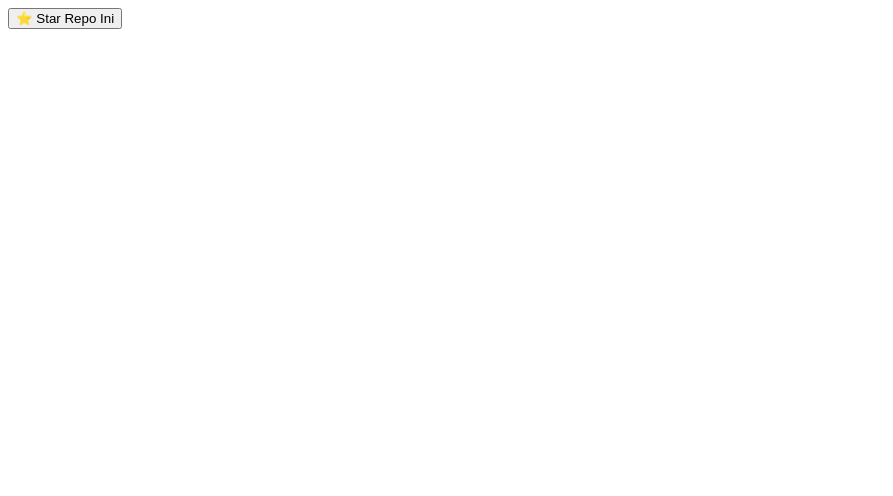
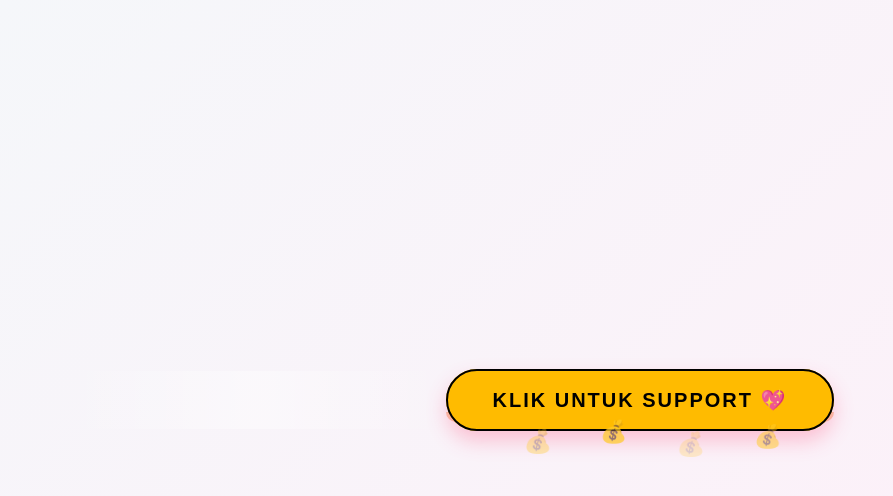
Before and after one commit to SuperGil24/Button, a plain HTML site: page index.html in a window 1280 px wide. Shown: the whole page, without its empty margins (0-893 px from the left). Drawn offline with Linux system fonts and the light colour scheme.

Commit message:
Update index.html

```diff
--- a/index.html
+++ b/index.html
@@ -1,12 +1,153 @@
 <!DOCTYPE html>
-<html>
-  <head>
+<html lang="en">
+<head>
     <meta charset="UTF-8">
-    <title>Tombol GitHub</title>
-  </head>
-  <body>
-    <button onclick="window.open('https://github.com/SuperGil24/Button')">
-      ⭐ Star Repo Ini
-    </button>
-  </body>
+    <meta name="viewport" content="width=device-width, initial-scale=1.0">
+    <title>Tombol Bikini Menarik</title>
+    <style>
+        body {
+            display: flex;
+            justify-content: center;
+            align-items: center;
+            height: 100vh;
+            background: linear-gradient(135deg, #f5f7fa 0%, #ffeef8 100%);
+            font-family: 'Arial', sans-serif;
+            margin: 0;
+        }
+
+        .bikini-btn-container {
+            perspective: 1000px;
+        }
+
+        .bikini-btn {
+            position: relative;
+            padding: 18px 45px;
+            text-decoration: none;
+            background: #ffbb00; /* Yellow color */
+            color: black;
+            border: 2px solid black;
+            border-radius: 50px;
+            font-size: 20px;
+            font-weight: bold;
+            text-transform: uppercase;
+            letter-spacing: 2px;
+            cursor: pointer;
+            box-shadow: 0 10px 20px rgba(255, 77, 121, 0.3);
+            transform-style: preserve-3d;
+            transition: all 0.5s cubic-bezier(0.175, 0.885, 0.32, 1.275);
+            overflow: hidden;
+        }
+
+        .bikini-btn:hover {
+            transform: translateY(-5px) rotateX(15deg);
+            box-shadow: 0 15px 30px rgba(0, 0, 0, 0.3);
+        }
+
+        .bikini-btn:active {
+            transform: translateY(0) scale(0.95);
+        }
+
+        .bikini-btn::before {
+            content: '';
+            position: absolute;
+            top: 0;
+            left: -100%;
+            width: 100%;
+            height: 100%;
+            background: linear-gradient(90deg, transparent, rgba(255, 255, 255, 0.4), transparent);
+            transition: 0.5s;
+        }
+
+        .bikini-btn:hover::before {
+            left: 100%;
+        }
+
+        .bikini-btn .shine {
+            position: absolute;
+            top: -50%;
+            left: -50%;
+            width: 200%;
+            height: 200%;
+            background: radial-gradient(circle, rgba(255,255,255,0.5) 0%, rgba(255,255,255,0) 70%);
+            opacity: 0;
+            transition: opacity 0.5s;
+        }
+
+        .bikini-btn:hover .shine {
+            opacity: 0.6;
+        }
+
+        .bikini-btn .money-emoji {
+            position: absolute;
+            width: 20px;
+            height: 20px;
+            opacity: 0;
+            animation: drop 3s infinite;
+            font-size: 20px;
+        }
+
+        @keyframes drop {
+            0% {
+                transform: translateY(-20px) scale(0.8);
+                opacity: 0;
+            }
+            30% {
+                opacity: 1;
+            }
+            100% {
+                transform: translateY(50px) scale(1.2);
+                opacity: 0;
+            }
+        }
+
+        /* Menambahkan efek pantai */
+        .beach-effect {
+            position: absolute;
+            bottom: -10px;
+            left: 0;
+            width: 100%;
+            height: 10px;
+            background: #f8c3a8;
+            border-radius: 0 0 50px 50px;
+            z-index: -1;
+        }
+
+        /* Responsif untuk mobile */
+        @media (max-width: 768px) {
+            .bikini-btn {
+                padding: 15px 30px;
+                font-size: 16px;
+            }
+        }
+    </style>
+</head>
+<body>
+    <div class="bikini-btn-container">
+        <a href="https://saweria.co/SuperGil" class="bikini-btn" id="donationButton" target="_blank">
+            <span class="shine"></span>
+            Klik Untuk Support 💖
+            <span class="money-emoji" style="left: 20%; animation-delay: 0.3s;">💰</span>
+            <span class="money-emoji" style="left: 40%; animation-delay: 0.7s;">💰</span>
+            <span class="money-emoji" style="left: 60%; animation-delay: 0.1s;">💰</span>
+            <span class="money-emoji" style="left: 80%; animation-delay: 0.5s;">💰</span>
+        </a>
+        <div class="beach-effect"></div>
+    </div>
+
+    <script>
+        // Add this script to maintain the click animation while using href
+        document.getElementById('donationButton').addEventListener('click', function(e) {
+            // Keep the animation effects
+            this.style.transform = 'scale(0.95)';
+            this.style.boxShadow = '0 5px 15px rgba(255, 77, 121, 0.2)';
+
+            setTimeout(() => {
+                this.style.transform = '';
+                this.style.boxShadow = '0 15px 30px rgba(255, 77, 121, 0.4)';
+            }, 300);
+
+            // Actual link handling is done via the href attribute
+        });
+    </script>
+</body>
 </html>
```
